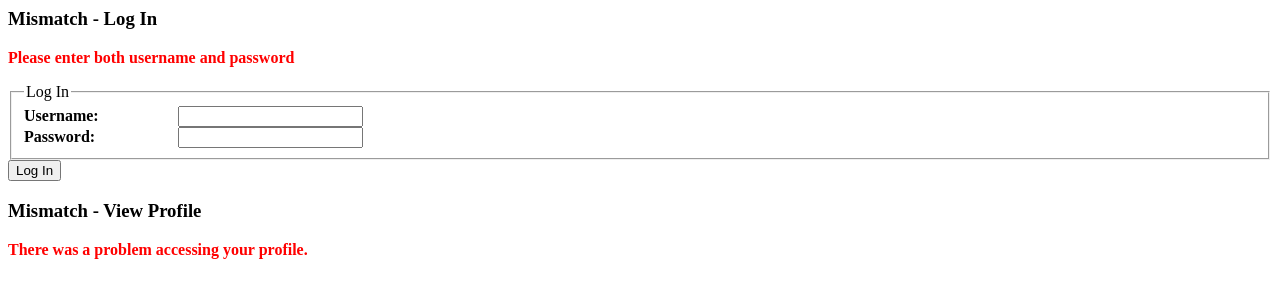
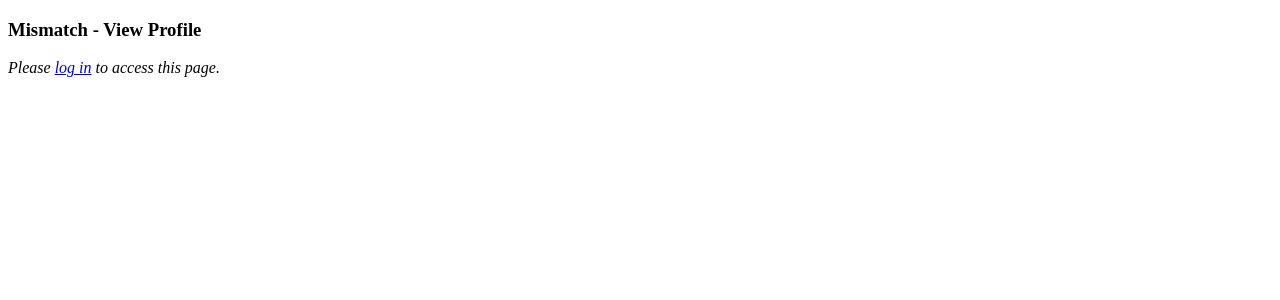
Before and after one commit to sgreenholtz/php_course_work, a PHP site: page /viewprofile.php in a window 1280 px wide. Shown: the top 300 px of the page. Run offline with PHP 8.4, Linux system fonts and the light colour scheme; data that the repository does not hold is empty.

Commit message:
Edit profile works. Now to tackle view profile

```diff
--- a/lab_7/viewprofile.php
+++ b/lab_7/viewprofile.php
@@ -1,5 +1,16 @@
 <?php
-    require_once('login.php');
+    session_start();
+    if (!isset($_SESSION['user_id']))
+    {
+        if (isset($_COOKIE['user_id']) && isset($_COOKIE['username']))
+        {
+            $_SESSION['user_id'] = $_COOKIE['user_id'];
+            $_SESSION['username'] = $_COOKIE['username'];
+        }
+    }
+
+    require_once('appvars.php');
+    require_once('connectvars.php');
 ?>
 
 <!DOCTYPE html PUBLIC "-//W3C//DTD XHTML 1.0 Transitional//EN"
@@ -13,92 +24,99 @@
 <body>
     <h3>Mismatch - View Profile</h3>
 
-<?php
-  require_once('appvars.php');
-  require_once('connectvars.php');
+    <?php if (!isset($_SESSION['user_id']))
+    { ?>
+        <p class="login">Please <a href="login.php">log in</a> to access this page.</p>
+    <?php exit();
+    }
+    else
+    { ?>
+        <p class="login">You are logged in as <?= $_SESSION['username'] ?>.
+            <a href="logout.php">Log out</a>.</p>
+    <?php }
 
-  // Connect to the database
     $dbc = mysqli_connect(DB_HOST, DB_USER, DB_PASSWORD, DB_NAME);
 
-  // Grab the profile data from the database
     if (!isset($_GET['user_id']))
     {
         $query = "SELECT username, first_name, last_name, gender, birthdate, city, " .
-      "state, picture FROM mismatch_user WHERE user_id = '$user_id'";
+            "state, picture FROM mismatch_user WHERE user_id = '" . $_SESSION['user_id'] . "'";
     }
     else
     {
         $query = "SELECT username, first_name, last_name, gender, birthdate, city, " .
         "state, picture FROM mismatch_user WHERE user_id = '" . $_GET['user_id'] . "'";
     }
+
     $data = mysqli_query($dbc, $query);
 
     if (mysqli_num_rows($data) == 1)
     {
         $row = mysqli_fetch_array($data);
-    echo '<table>';
-    if (!empty($row['username']))
+    ?>
+        <table>
+        <?php if (!empty($row['username']))
+        { ?>
+            <tr><td class="label">Username:</td><td><?= $row['username'] ?></td></tr>
+        <?php }
+        if (!empty($row['first_name']))
+        { ?>
+            <tr><td class="label">First Name:</td><td><?= $row['first_name'] ?></td></tr>
+        <?php }
+        if (!empty($row['last_name']))
+        { ?>
+            <tr><td class="label">Last Name:</td><td><?= $row['last_name'] ?></td></tr>
+        <?php }
+        if (!empty($row['gender']))
+        { ?>
+            <tr><td class="label">Gender:</td><td>
+        <?php }
+            if ($row['gender'] == 'M')
+            { ?>
+                Male
+            <?php }
+            elseif ($row['gender'] == 'F')
+            { ?>
+                Female
+            <?php }
+            else
+            { ?>
+                ?
+        <?php } ?>
+        </td></tr>
+        <?php if (!empty($row['birthdate']))
+        { ?>
+            <?php if (!isset($_GET['user_id']) || ($_SESSION['user_id'] == $_GET['user_id']))
+            { ?>
+                <tr><td class="label">Birthdate:</td><td><?= $row['birthdate'] ?></td></tr>
+            <?php }
+            else
             {
-      echo '<tr><td class="label">Username:</td><td>' . $row['username'] . '</td></tr>';
+                list($year, $month, $day) = explode('-', $row['birthdate']); ?>
+                <tr><td class="label">Year born:</td><td><?= $year ?></td></tr>
+            <?php }
         }
-    if (!empty($row['first_name']))
-    {
-      echo '<tr><td class="label">First name:</td><td>' . $row['first_name'] . '</td></tr>';
-    }
-    if (!empty($row['last_name']))
-    {
-      echo '<tr><td class="label">Last name:</td><td>' . $row['last_name'] . '</td></tr>';
-    }
-    if (!empty($row['gender']))
-    {
-      echo '<tr><td class="label">Gender:</td><td>';
-      if ($row['gender'] == 'M')
-      {
-        echo 'Male';
-      }
-      else if ($row['gender'] == 'F')
-      {
-        echo 'Female';
+        if (!empty($row['city']) || !empty($row['state']))
+        { ?>
+            <tr><td class="label">Location:</td><td><?= $row['city'] ?>, <?= $row['state'] ?></td></tr>
+        <?php }
+        if (!empty($row['picture']))
+        { ?>
+        <tr><td class="label">Picture:</td><td><img src="<?= MM_UPLOADPATH . $row['picture'] ?>"
+    </table>
+            alt="Profile Picture" /></td></tr>
+        <?php }
+        if (!isset($_GET['user_id']) || ($_SESSION['user_id'] == $_GET['user_id']))
+        { ?>
+            <p>Would you like to <a href="editprofile.php">edit your profile</a>?</p>
+        <?php }
     }
     else
-      {
-        echo '?';
-      }
-      echo '</td></tr>';
-    }
-    if (!empty($row['birthdate']))
-    {
-      if (!isset($_GET['user_id']) || ($user_id == $_GET['user_id']))
-      {
-        echo '<tr><td class="label">Birthdate:</td><td>' . $row['birthdate'] . '</td></tr>';
-      }
-      else
-      {
-        list($year, $month, $day) = explode('-', $row['birthdate']);
-        echo '<tr><td class="label">Year born:</td><td>' . $year . '</td></tr>';
-      }
-    }
-    if (!empty($row['city']) || !empty($row['state']))
-    {
-      echo '<tr><td class="label">Location:</td><td>' . $row['city'] . ', ' . $row['state'] . '</td></tr>';
-    }
-    if (!empty($row['picture']))
-    {
-      echo '<tr><td class="label">Picture:</td><td><img src="' . MM_UPLOADPATH . $row['picture'] .
-        '" alt="Profile Picture" /></td></tr>';
-    }
-    echo '</table>';
-    if (!isset($_GET['user_id']) || ($user_id == $_GET['user_id']))
-    {
-      echo '<p>Would you like to <a href="editprofile.php">edit your profile</a>?</p>';
-    }
-  }
-  else
-  {
-    echo '<p class="error">There was a problem accessing your profile.</p>';
-  }
-
+    { ?>
+        <p class="error">There was a problem accessing your profile. 123</p>
+    <?php }
     mysqli_close($dbc);
     ?>
+
 </body>
 </html>
```
Also changed, not shown: lab_7/editprofile.php (+9 -1 lines), lab_7/images/cat.png (added), 1 other file. Lines whose indentation alone changed are shown as unchanged.
